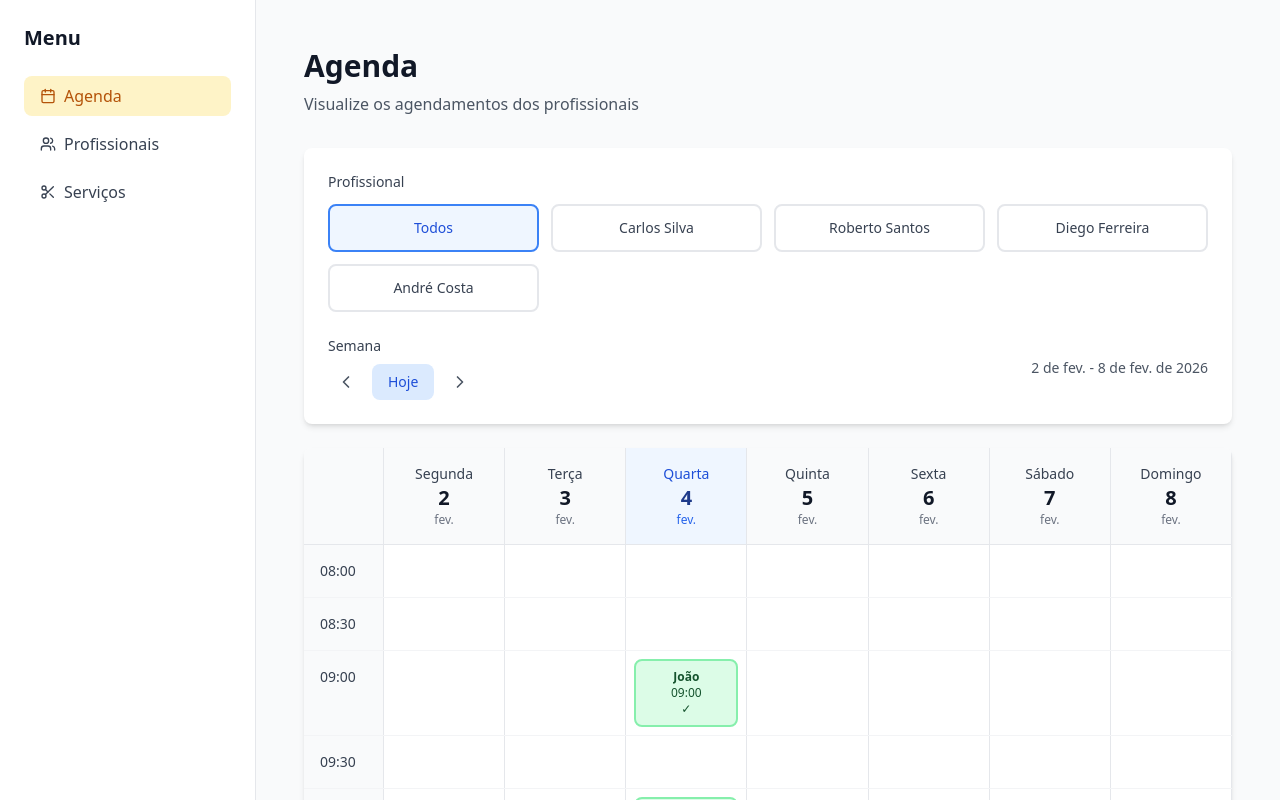
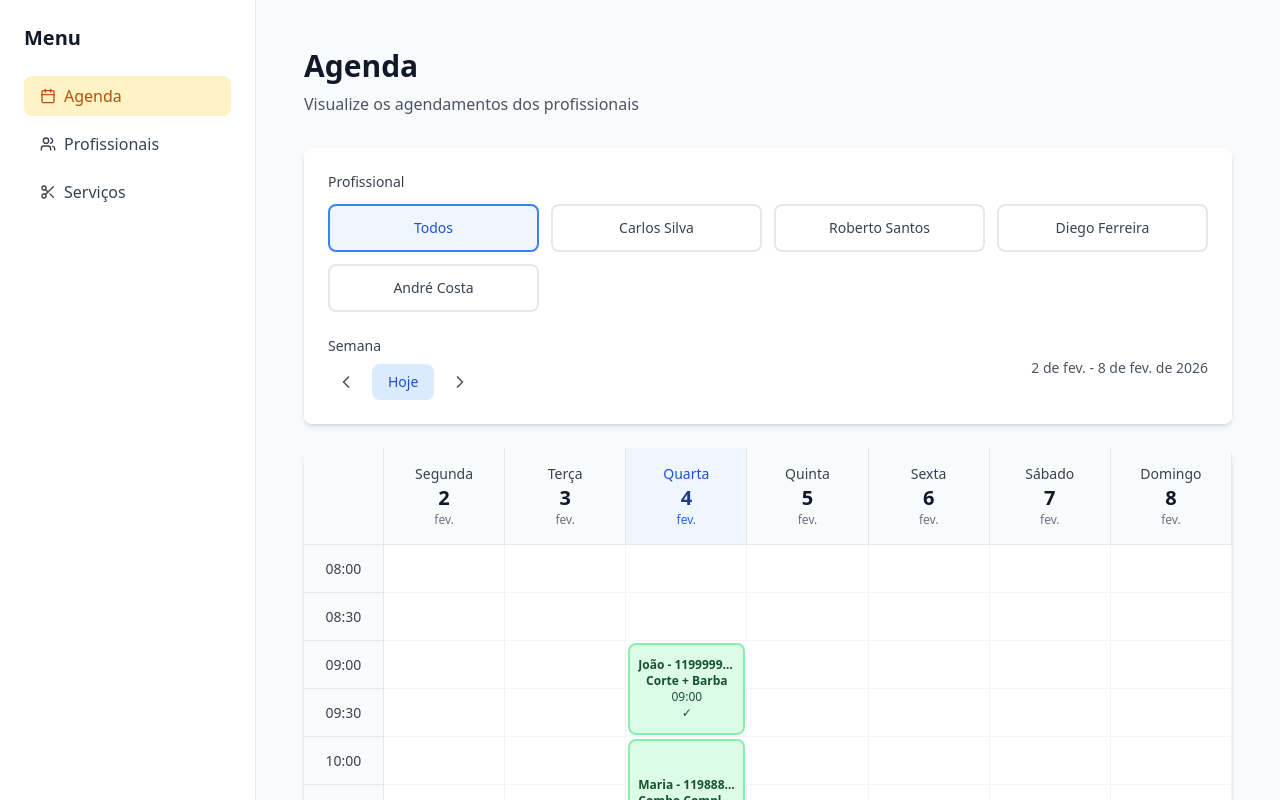
Before and after one commit to GustavoTiburcio/BarberTime, a React (Vite) app: page /dashboard/schedule in a window 1280 px wide. Shown: the top 800 px of the page. Built offline with nearby package versions, Linux system fonts and the light colour scheme.

Commit message:
Calculate height of booking slot on schedule by service duration

```diff
--- a/src/Pages/Schedule.tsx
+++ b/src/Pages/Schedule.tsx
@@ -15,7 +15,7 @@ const mockBookings: Booking[] = [
     clientPhone: '11999999999',
     date: new Date().toISOString().split('T')[0],
     time: '09:00',
-    serviceId: '',
+    serviceId: '2',
     professionalId: '1',
     status: 'confirmed',
     createdAt: new Date().toISOString(),
--- a/src/components/ScheduleGrid.tsx
+++ b/src/components/ScheduleGrid.tsx
@@ -1,5 +1,6 @@
 import { useMemo } from 'react';
 import { Booking } from '../types';
+import { services } from '../mocks';
 
 interface ScheduleGridProps {
   bookings: Booking[];
@@ -45,10 +46,17 @@ export default function ScheduleGrid({ bookings, weekDates }: ScheduleGridProps)
     return slots;
   }, []);
 
-  // Encontra agendamentos para uma célula específica
-  const getBookingForSlot = (date: Date, time: string): Booking | undefined => {
+  // Encontra agendamentos para uma data
+  const getBookingsForDate = (date: Date): Booking[] => {
     const dateStr = date.toISOString().split('T')[0];
-    return bookings.find((booking) => booking.date === dateStr && booking.time === time);
+    return bookings.filter((booking) => booking.date === dateStr);
+  };
+
+  // Calcula quantos slots o agendamento ocupa baseado na duração
+  const getBookingSpanRows = (serviceId: string): number => {
+    const service = services.find((s) => s.id === serviceId);
+    const duration = service?.duration || 30;
+    return Math.ceil(duration / SLOT_DURATION);
   };
 
   const dayNames = ['Segunda', 'Terça', 'Quarta', 'Quinta', 'Sexta', 'Sábado', 'Domingo'];
@@ -94,51 +102,86 @@ export default function ScheduleGrid({ bookings, weekDates }: ScheduleGridProps)
           </div>
 
           {/* Grid de horários e agendamentos */}
-          <div className='relative'>
-            {timeSlots.map((time) => (
+          <div className='overflow-x-auto'>
             <div
-                key={time}
-                className='grid grid-cols-[80px_repeat(7,1fr)] gap-0 border-b border-gray-100 hover:bg-gray-50 transition-colors'
+              className='grid gap-0'
+              style={{
+                gridTemplateColumns: '80px repeat(7, 1fr)',
+                gridAutoRows: '48px',
+              }}
             >
               {/* Coluna de horários */}
-                <div className='bg-gray-50 p-4 text-sm font-medium text-gray-700 border-r border-gray-200'>
+              {timeSlots.map((time, index) => (
+                <div
+                  key={`hour-${time}`}
+                  className='bg-gray-50 p-2 text-sm font-medium text-gray-700 border-r border-b border-gray-200 flex items-center justify-center'
+                  style={{ gridColumn: 1, gridRow: index + 1 }}
+                >
                   {time}
                 </div>
+              ))}
 
               {/* Slots de cada dia */}
-                {weekDates.map((date) => {
-                  const booking = getBookingForSlot(date, time);
-                  const statusColor = booking ? STATUS_COLORS[booking.status] : null;
+              {weekDates.map((date, dayIndex) => {
+                const dateBookings = getBookingsForDate(date);
+                const renderedBookingIds = new Set<string>();
+
+                return timeSlots.map((time, timeIndex) => {
+                  const cellKey = `${date.toISOString()}-${time}`;
+
+                  // Encontra um agendamento que começa neste slot
+                  const booking = dateBookings.find(
+                    (b) => b.time === time && !renderedBookingIds.has(b.id)
+                  );
+
+                  if (booking) {
+                    renderedBookingIds.add(booking.id);
+                    const spanRows = getBookingSpanRows(booking.serviceId);
+                    const statusColor = STATUS_COLORS[booking.status];
 
                     return (
                       <div
-                      key={`${date.toISOString()}-${time}`}
-                      className='p-2 border-r border-gray-200 min-h-12 flex items-center justify-center'
-                    >
-                      {booking && (
-                        <div
-                          className={`w-full h-full rounded-lg p-2 border-2 flex flex-col justify-center items-center cursor-pointer hover:shadow-lg transition-shadow ${statusColor?.bg} ${statusColor?.border} ${statusColor?.text}`}
+                        key={cellKey}
+                        className={`p-2 border-2 rounded-lg flex flex-col justify-center items-center cursor-pointer hover:shadow-lg transition-shadow ${statusColor.bg} ${statusColor.border} ${statusColor.text} overflow-hidden m-0.5`}
+                        style={{
+                          gridColumn: dayIndex + 2,
+                          gridRow: `${timeIndex + 1} / span ${spanRows}`,
+                        }}
                         title={`${booking.clientName} - ${booking.clientPhone}`}
                       >
-                          <div className='text-xs font-semibold text-center truncate'>
-                            {booking.clientName.split(' ')[0]}
+                        <div className='text-xs font-semibold text-center truncate w-full'>
+                          {booking.clientName.split(' ')[0]} - {booking.clientPhone}
+                        </div>
+                        <div className='text-xs font-semibold text-center truncate w-full'>
+                          {services.find((s) => s.id === booking.serviceId)?.name || 'Serviço'}
                         </div>
                         <div className='text-xs text-center'>
-                            {time}
+                          {booking.time}
                         </div>
-                          <div className='text-xs font-medium capitalize'>
+                        <div className='text-xs font-medium'>
                           {booking.status === 'confirmed' && '✓'}
                           {booking.status === 'pending' && '⏳'}
                           {booking.status === 'completed' && '✓✓'}
                           {booking.status === 'cancelled' && '✗'}
                         </div>
                       </div>
-                      )}
-                    </div>
                     );
+                  }
+
+                  // Renderiza célula vazia
+                  return (
+                    <div
+                      key={cellKey}
+                      className='border-r border-b border-gray-100 hover:bg-gray-50 transition-colors'
+                      style={{
+                        gridColumn: dayIndex + 2,
+                        gridRow: timeIndex + 1,
+                      }}
+                    />
+                  );
+                });
               })}
             </div>
-            ))}
           </div>
         </div>
       </div>
```
Lines whose indentation alone changed are shown as unchanged.
